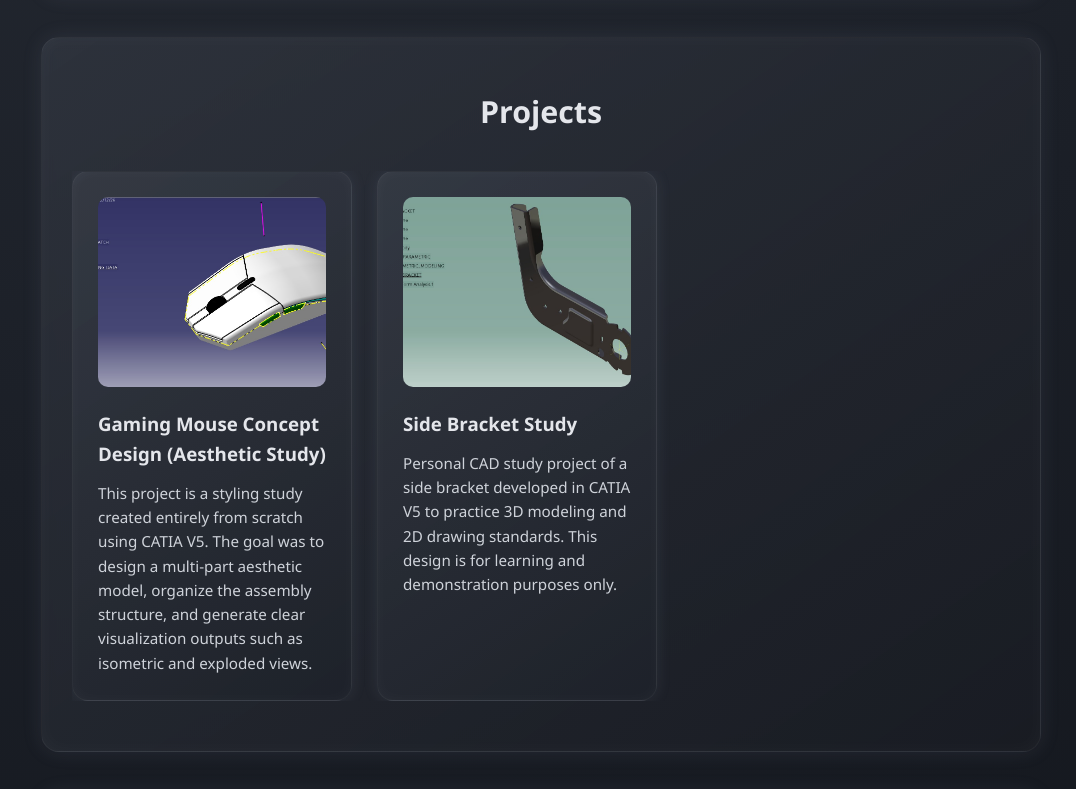
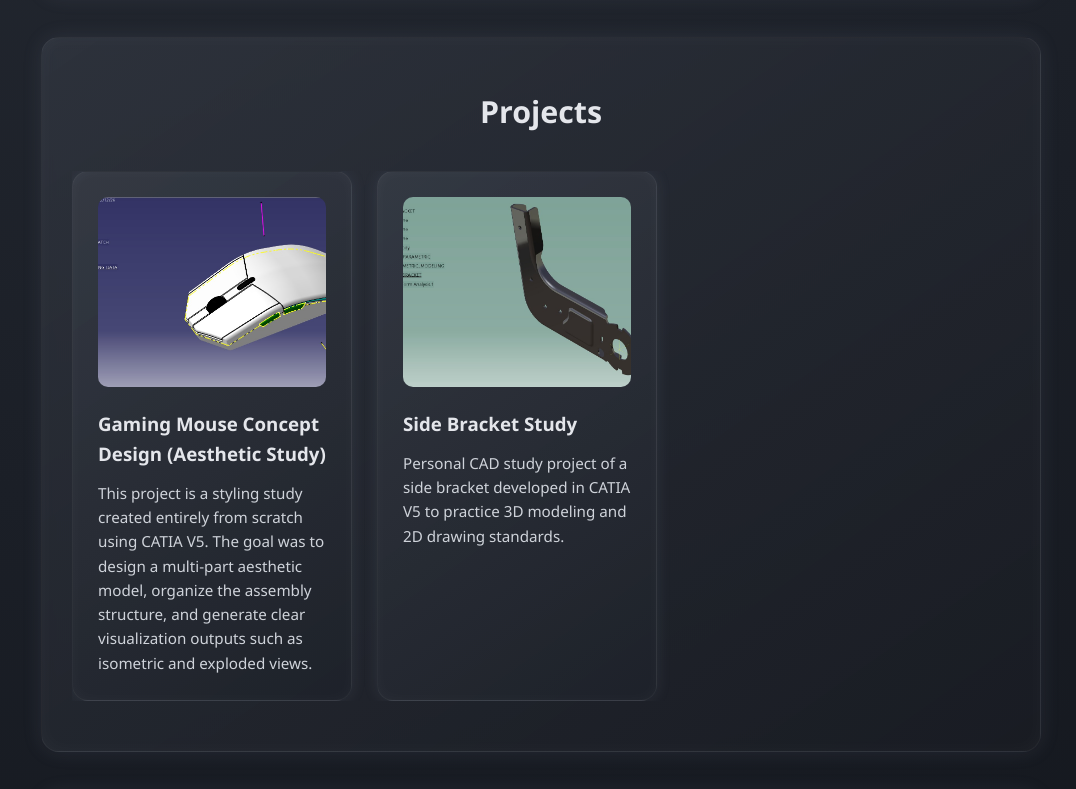
Before and after one commit to Magnus241997/Portfolio, a plain HTML site: page index.html in a window 1280 px wide. Shown: the part 1418-2207 px from the top of the page, without its empty margins (99-1175 px from the left). Drawn offline with Linux system fonts and the light colour scheme.

Commit message:
Update index.html

```diff
--- a/index.html
+++ b/index.html
@@ -16,12 +16,16 @@
 
   <!-- ===== FLOATING NAVBAR ===== -->
   <nav class="navbar">
-    <ul>
+    <ul class="nav-links">
       <li><a href="#hero">Home</a></li>
       <li><a href="#about">About</a></li>
       <li><a href="#projects">Projects</a></li>
       <li><a href="#services">Services</a></li>
-      <li><a href="https://www.linkedin.com/in/EngrKennethJamesCorreaDuapa" target="_blank">Contact</a></li>
+      <li>
+        <a href="https://www.linkedin.com/in/EngrKennethJamesCorreaDuapa" target="_blank">
+          Contact
+        </a>
+      </li>
     </ul>
   </nav>
 
@@ -47,8 +51,7 @@
         viewBox="0 0 24 24"
         fill="#0A66C2"
       >
-        <path
-          d="M19 0h-14c-2.761 0-5 2.239-5 5v14c0 2.761
+        <path d="M19 0h-14c-2.761 0-5 2.239-5 5v14c0 2.761
         2.239 5 5 5h14c2.762 0 5-2.239
         5-5v-14c0-2.761-2.238-5-5-5zm-11
         19h-3v-10h3v10zm-1.5-11.268c-.966
@@ -57,8 +60,7 @@
         1.764-.784 1.764-1.75
         1.764zm13.5 11.268h-3v-5.604c0-3.368-4-3.113-4
         0v5.604h-3v-10h3v1.765c1.396-2.586
-          7-2.777 7 2.476v5.759z"
-        />
+        7-2.777 7 2.476v5.759z"/>
       </svg>
     </a>
 
@@ -145,8 +147,7 @@
 
           <p>
             Personal CAD study project of a side bracket developed in CATIA V5
-            to practice 3D modeling and 2D drawing standards. This design is
-            for learning and demonstration purposes only.
+            to practice 3D modeling and 2D drawing standards.
           </p>
 
         </div>
```
Lines whose indentation alone changed are shown as unchanged.
